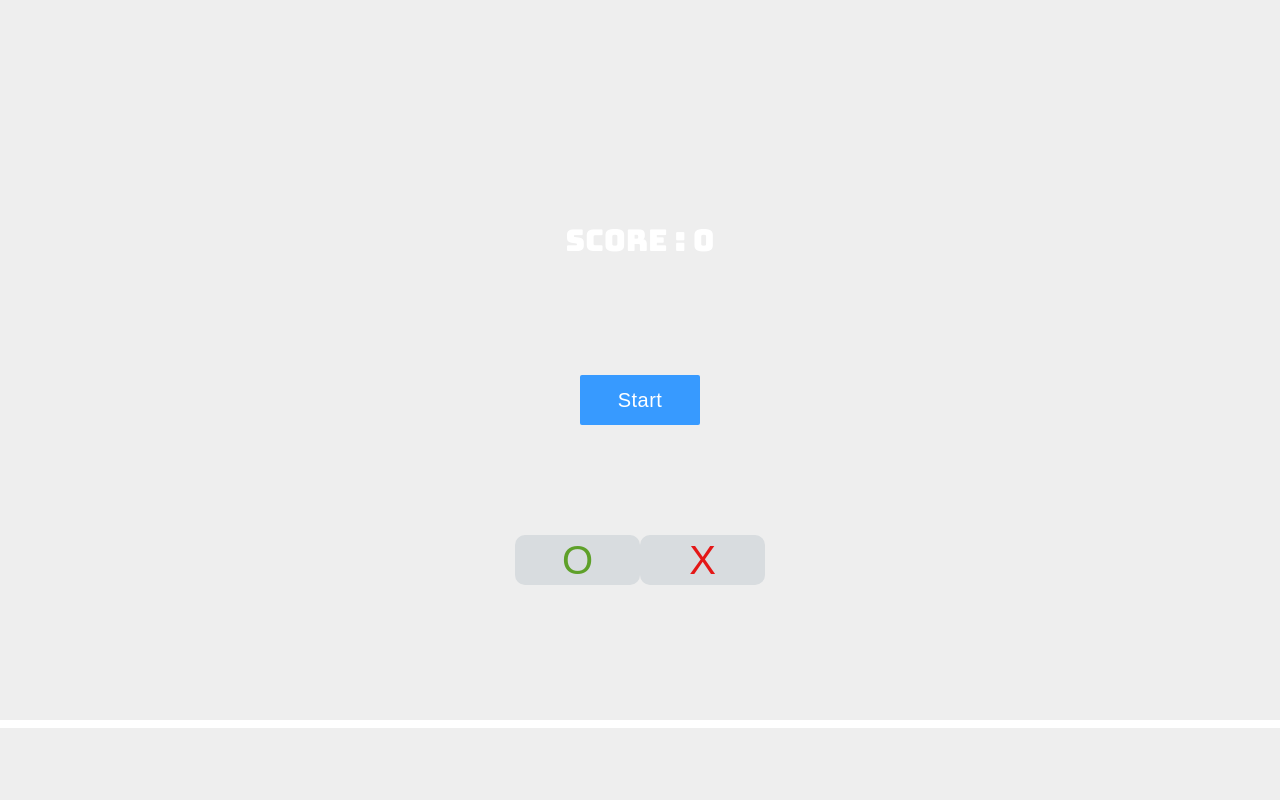
After one commit to dbk81587/tmicanada, a Django app: page /color-match-game in a window 1280 px wide. The commit adds this page. Run offline with Django 3.2, Linux system fonts and the light colour scheme.

Commit message:
CMG done

```diff
--- /dev/null
+++ b/portfolio/static/css/color-match-game.css
@@ -0,0 +1,159 @@
+.startbtn {
+    font-family: 'Hind Guntur', sans-serif;
+    font-size: 20px;
+    line-height: 1;
+    color: #fff;
+    letter-spacing: 0.025em;
+
+    background: #379aff;
+    padding: 10px 0;
+    cursor: pointer;
+    border: 0;
+    border-radius: 2px;
+    min-width: 120px;
+    height: 50px;
+    overflow: hidden;
+
+    position: absolute;
+    top: 50%;
+    left: 50%;
+    transform: translate(-50%, -50%);
+    text-align: center;
+    transition: background-color 0.3s, min-width 0.3s, font-size 0.3s, opacity 0.3s, visibility 0.3s;
+}
+
+.startbtn:hover {
+    background-color: #3366ff;
+    min-width: 150px;
+    font-size: 25px;
+    opacity: 1;
+    visibility: visible;
+}
+
+.countdown {
+    font-family: sans-serif;
+    color: cornflowerblue;
+    position: absolute;
+    top: 50%;
+    left: 50%;
+    font-size: 6rem;
+    transform: translate(-50%, -50%);
+    text-align: center;
+    margin: 0;
+    cursor: default;
+}
+
+body {
+    margin: 0;
+    overflow: hidden;
+    width: 100%;
+    height: 100%;
+}
+.myCanvas {
+    background: #eee; display: block; margin: 0 auto;
+}
+
+#svgmain {
+    display: none;
+}
+
+span.svgmainsp {
+    font-family: sans-serif;
+    color: cornflowerblue;
+    position: absolute;
+    top: 50%;
+    left: 50%;
+    font-size: 6rem;
+    transform: translate(-50%, -50%);
+    text-align: center;
+    margin: 0;
+    cursor: default;
+}
+
+.score {
+    position: absolute;
+    font-size: 30px;
+    top: 30%;
+    left: 50%;
+    transform: translate(-50%, -50%);
+    font-family: 'Bungee', cursive;
+    color: #FFFFFF;
+}
+
+.timer {
+    position: absolute;
+    background-color: #FFFFFF;
+    top: 90%;
+    width: 100%;
+    height: 0.5rem;
+}
+
+.timer-done {
+    position: absolute;
+    background-color: #FFFFFF;
+    top: 90%;
+    width: 0%;
+    height: 0.5rem;
+    transition-duration: 20s;
+    transition-timing-function: linear;
+}
+
+.svgtext {
+    font: bold 50px sans-serif;
+}
+
+.OX {
+    width: 250px;
+    height: 50px;
+    position: absolute;
+    border-radius: 10px;
+    top:70%;
+    left: 50%;
+    transform: translate(-50%, -50%);
+    text-align: center;
+}
+
+#O {
+    font-size: 40px;
+    color: rgb(94, 160, 41);
+    outline: 0;
+    border: 0;
+    background: #d8dcdf;
+    border-radius: 10px;
+    width: 125px;
+    height: 50px;
+    text-align: center;
+    float: left;
+}
+
+#X {
+    font-size: 40px;
+    color: rgb(228, 23, 23);
+    outline: 0;
+    border: 0;
+    float: left;
+    background: #d8dcdf;
+    border-radius: 10px;
+    width: 125px;
+    height: 50px;
+    text-align: center;
+}
+
+#loader
+{ fill: #0088cc }
+
+#border
+{ fill: #00517a }
+
+.restart {
+    position: absolute;
+    visibility: hidden;
+    top: 96%;
+    left: 5%;
+    transform: translate(-50%, -50%);
+    background: #379aff;
+    width: 80px;
+    height: 30px;
+    border: 0;
+    color: #FFF;
+}
--- a/portfolio/static/css/portfolio.css
+++ b/portfolio/static/css/portfolio.css
@@ -79,3 +79,9 @@ header .container-fluid {
   margin-bottom: 100px;
   background-image: url("images/profile5.jpg");
 }
+
+.cmg {
+  width: 100%;
+  height: 119px;
+  object-fit: scale-down;
+}
--- /dev/null
+++ b/portfolio/static/js/color-match-game.js
@@ -0,0 +1,142 @@
+var canvas = document.querySelector('.myCanvas');
+var ctx = canvas.getContext('2d');
+var startbtn = document.querySelector('.startbtn');
+var countdown = document.querySelector('.countdown');
+var ctNum = Number(countdown.textContent);
+var svgmain = document.querySelector('.svg-main');
+
+var width = canvas.width = window.innerWidth;
+var height = canvas.height = window.innerHeight;
+
+window.addEventListener('resize', resizeCanvas, false);
+
+function resizeCanvas() {
+    canvas.width = window.innerWidth;
+    canvas.height = window.innerHeight;
+}
+
+startbtn.onclick = function() {
+    startbtn.style.opacity = '0';
+    startbtn.style.visibility = 'hidden';
+    startbtn.style.backgroundColor = 'green';
+    startbtn.style.width = '150px';
+    startbtn.style.fontSize = '25px';
+    ctNum = 3;
+    countdownHandler();
+    setInterval(countdownHandler, 1000);
+}
+
+var countdownInterval = setInterval(countdownHandler, 1000);
+var countdownHandler = function(){
+    if (ctNum>0) {
+    countdown.textContent = ctNum.toString();
+    ctNum--;
+    } else if (ctNum==0){
+        countdown.remove();
+        document.getElementById("svgmain").removeAttribute("id");
+        setInterval(timerHandler, 10);
+        gameStart();
+        ctNum--;
+    } else if (ctNum==-1) {
+        clearInterval(countdownInterval);
+    }
+}
+
+var bgColor = ['#F70C0C', '#1652F7', '#000000'];
+var textColor = {
+    red : '#F70C0C',
+    blue : '#1652F7',
+    black : '#000000'
+}
+
+var svgtext = document.querySelector('.svgtext');
+var btno = document.querySelector('#O');
+var btnx = document.querySelector('#X');
+var keys = Object.keys(textColor);
+function disableBtns() {
+    document.querySelector('#O').disabled = true;
+    document.querySelector('#X').disabled = true;
+}
+
+function enableBtns() {
+    document.querySelector('#O').disabled = false;
+    document.querySelector('#X').disabled = false;
+}
+
+function gameStart() {
+    enableBtns();
+    btno.style.backgroundColor = '#d8dcdf';
+    btnx.style.backgroundColor = '#d8dcdf';
+    var randBg = bgColor[Math.floor(Math.random()*bgColor.length)];
+    var randTx = bgColor[Math.floor(Math.random()*bgColor.length)];
+    var bgresult = canvas.style.backgroundColor = randBg;
+    var randomKey = Object.keys(textColor)[Math.floor(Math.random()*keys.length)];
+    svgtext.textContent = randomKey.toUpperCase();
+    svgtext.style.fill = randTx;
+    btno.onclick = function() {
+        if (bgresult == textColor[randomKey]){
+            btno.style.backgroundColor = 'green';
+            getPoint();
+        }
+        else {
+            btno.style.backgroundColor = 'red';
+            losePoint();
+        }
+        disableBtns();
+        setTimeout(function(){ gameStart(); }, 300);
+    }
+    btnx.onclick = function() {
+        if (bgresult !== textColor[randomKey]){
+            btnx.style.backgroundColor = 'green';
+            getPoint();
+        }
+        else {
+            btnx.style.backgroundColor = 'red';
+            losePoint();
+        }
+        disableBtns();
+        setTimeout(function(){ gameStart(); }, 300);
+    }
+}
+
+var score = document.querySelector(".score");
+
+point = 0;
+score.textContent = "Score : " + point.toString();
+
+function getPoint() {
+    point++;
+    return score.textContent = "Score : " + point.toString();
+}
+
+function losePoint() {
+    point-=2;
+    return score.textContent = "Score : " + point.toString();
+}
+
+var timer = document.querySelector(".timer");
+var timerInterval = setInterval(timerHandler, 10);
+var width = 100;
+
+var timerHandler = function() {
+    if (width >= 0){
+    timer.style.width = width + "%";
+    width -= 0.05;
+    } else if (width < 0) {
+    gameOver();
+    clearInterval(timerInterval);
+    }
+}
+
+var oxBtn = document.querySelector('.OX');
+var gameOver = function() {
+    disableBtns();
+    oxBtn.style.display = 'none';
+    restartBtn.style.visibility = 'visible';
+}
+
+var restartBtn = document.querySelector('.restart');
+
+restartBtn.onclick = function() {
+    window.location.reload();
+}
--- a/portfolio/templates/base_generic.html
+++ b/portfolio/templates/base_generic.html
@@ -26,8 +26,8 @@
         <div class="navbar-user">
             <ul class="nav">
                 {% if user.is_authenticated %}
-                <li class="nav-item nav-link"><i class="fas fa-user-circle"></i><span class="usericon">{{
-                        user.get_username }}</span></li>
+                <li class="nav-item nav-link"><i class="fas fa-user-circle"></i><span class="usericon">
+                    {{ user.get_username }}</span></li>
                 <li class="nav-item"><a class="nav-link" href="{% url 'logout' %}"><i class="fas fa-sign-out-alt"></i><span
                             class="login"> Logout</span></a></li>
                 {% else %}
--- /dev/null
+++ b/portfolio/templates/color-match-game.html
@@ -0,0 +1,33 @@
+{% load static %}
+<!doctype html>
+<html>
+    <head>
+        <meta charset="UTF-8">
+        <script src="{% static 'js/color-match-game.js' %}" async></script>
+        <title>Color match game</title>
+        <link rel="stylesheet" href="{% static 'css/color-match-game.css' %}">
+        <link href="https://fonts.googleapis.com/css?family=Bungee" rel="stylesheet">
+    </head>
+    <body>
+        <canvas class="myCanvas">
+        </canvas>
+        <span class="score"></span>
+        <button class="startbtn">Start</button>
+        <p class="countdown"></p>
+        <span class="svgmainsp">
+            <svg width="250" height="100" id="svgmain">
+            <rect x="0" y="0" rx="20" ry="20" width="250" height="100"
+            style="fill:rgb(184, 184, 184);stroke:rgb(236, 236, 236);stroke-width:5;opacity:0.5;" />
+            <text x="25" y="70" textLength="200" class="svgtext"></text>
+            </svg>
+        </span>
+        <div class="OX" id="OX">
+            <button id="O">O</button>
+            <button id="X">X</button>
+        </div>
+        <div class="timer">
+
+        </div>
+        <button class="restart">Restart</button>
+    </body>
+</html>
--- a/portfolio/templates/registration/password_reset_form.html
+++ b/portfolio/templates/registration/password_reset_form.html
@@ -4,6 +4,6 @@
 <form method="post">
   {% csrf_token %}
   {{ form.as_p }}
-  <button type="submit">Submit</button>
+  <button type="submit" class="btn btn-primary">Submit</button>
 </form>
 {% endblock %}
--- a/portfolio/views.py
+++ b/portfolio/views.py
@@ -5,6 +5,7 @@ from django.core.paginator import EmptyPage, PageNotAnInteger, Paginator
 from django.shortcuts import render
 from django.views.generic import ListView, CreateView, DetailView, FormView
 from django.contrib.auth import authenticate, login
+from django.contrib.auth.views import LoginView
 from django.views import generic
 from django import forms
 from django.contrib.auth.forms import UserCreationForm
@@ -22,6 +23,7 @@ from django.views.generic.edit import UpdateView
 import operator
 from django.db.models import Q
 from functools import reduce
+from django.conf import settings
 # Create your views here.
 def index(request):
     return render(request, 'index.html')
@@ -85,6 +87,8 @@ class CreateUserView(CreateView):
     form_class =  CreateUserForm
     success_url = reverse_lazy('signup_done')
 
+
+
 class RegisteredView(TemplateView):
     template_name = 'registration/signup_done.html'
 
@@ -122,3 +126,6 @@ class CommentUpdate(UpdateView):
         return get_object_or_404(MPTTComment, id=self.kwargs.get("id"))
     def get_success_url(self):
         return reverse('board-detail', kwargs={'pk': self.kwargs['pk']})
+
+class ColorMatchGame(TemplateView):
+    template_name = 'color-match-game.html'
--- a/project/urls.py
+++ b/project/urls.py
@@ -33,4 +33,5 @@ urlpatterns = [
     path('board/<int:pk>/editboard', views.BoardUpdate.as_view(), name='board_update_form'),
     path('board/<int:pk>/<int:id>editcomment', views.CommentUpdate.as_view(), name='comment_update_form'),
     path('board/search', views.BoardSearchListView.as_view(), name='board_search_list_view'),
+    path('color-match-game', views.ColorMatchGame.as_view(), name='color-match-game'),
 ]
```
Also changed, not shown: portfolio/templates/board.html (+10 -9 lines), portfolio/templates/index.html (+8 -10 lines), portfolio/templates/registration/login.html (+2 -20 lines), portfolio/templates/registration/password_reset_subject.txt (+21 -1 lines), project/settings.py (+10 -8 lines), portfolio/forms.py (line endings or trailing spaces), portfolio/static/img/cmg.PNG (added), 5 other files.
